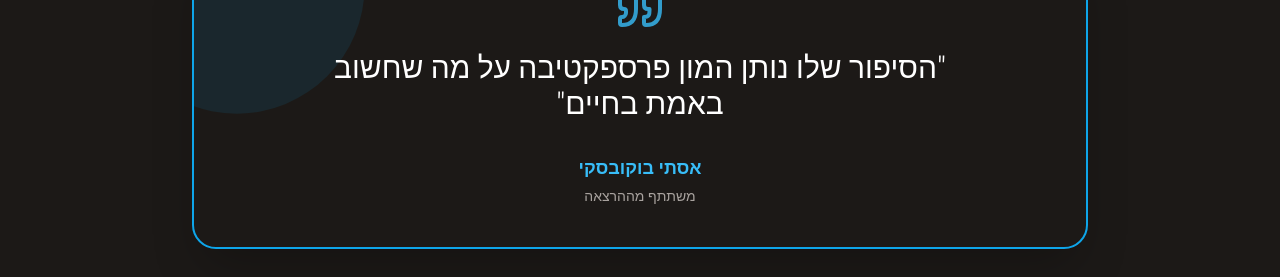
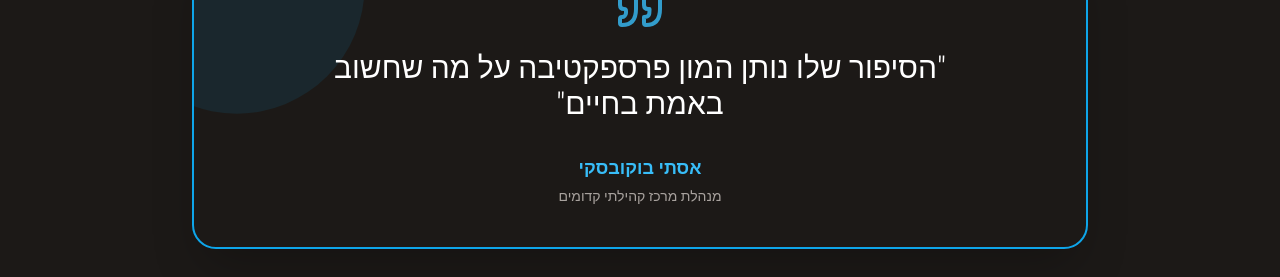
Before and after one commit to urlsab/ami-story, a React (Vite) app: page / in a window 1280 px wide. Shown: the part 4585-4862 px from the top of the page. Built offline with nearby package versions, Linux system fonts and the light colour scheme.

Commit message:
edit text and footer element style

```diff
--- a/src/components/Footer.tsx
+++ b/src/components/Footer.tsx
@@ -247,7 +247,7 @@ export default function Footer() {
             onClick={() => setActiveModal(null)}
           />
           {/* Panel */}
-          <div className="relative bg-white rounded-2xl shadow-2xl w-full max-w-lg max-h-[80vh] flex flex-col z-10">
+          <div className="relative bg-white rounded-2xl rounded-bl-none shadow-2xl w-full max-w-lg max-h-[80vh] flex flex-col z-10">
             <div className="flex items-center justify-between px-6 py-4 border-b border-stone-100">
               <h2 className="text-lg font-black text-stone-900">
                 {MODAL_CONTENT[activeModal].title}
--- a/src/components/Testimonials.tsx
+++ b/src/components/Testimonials.tsx
@@ -6,7 +6,7 @@ const testimonials = [
   {
     quote: 'הסיפור שלו נותן המון פרספקטיבה על מה שחשוב באמת בחיים',
     author: 'אסתי בוקובסקי',
-    role: 'משתתף מההרצאה',
+    role: 'מנהלת מרכז קהילתי קדומים',
     featured: true,
   },
   {
```
